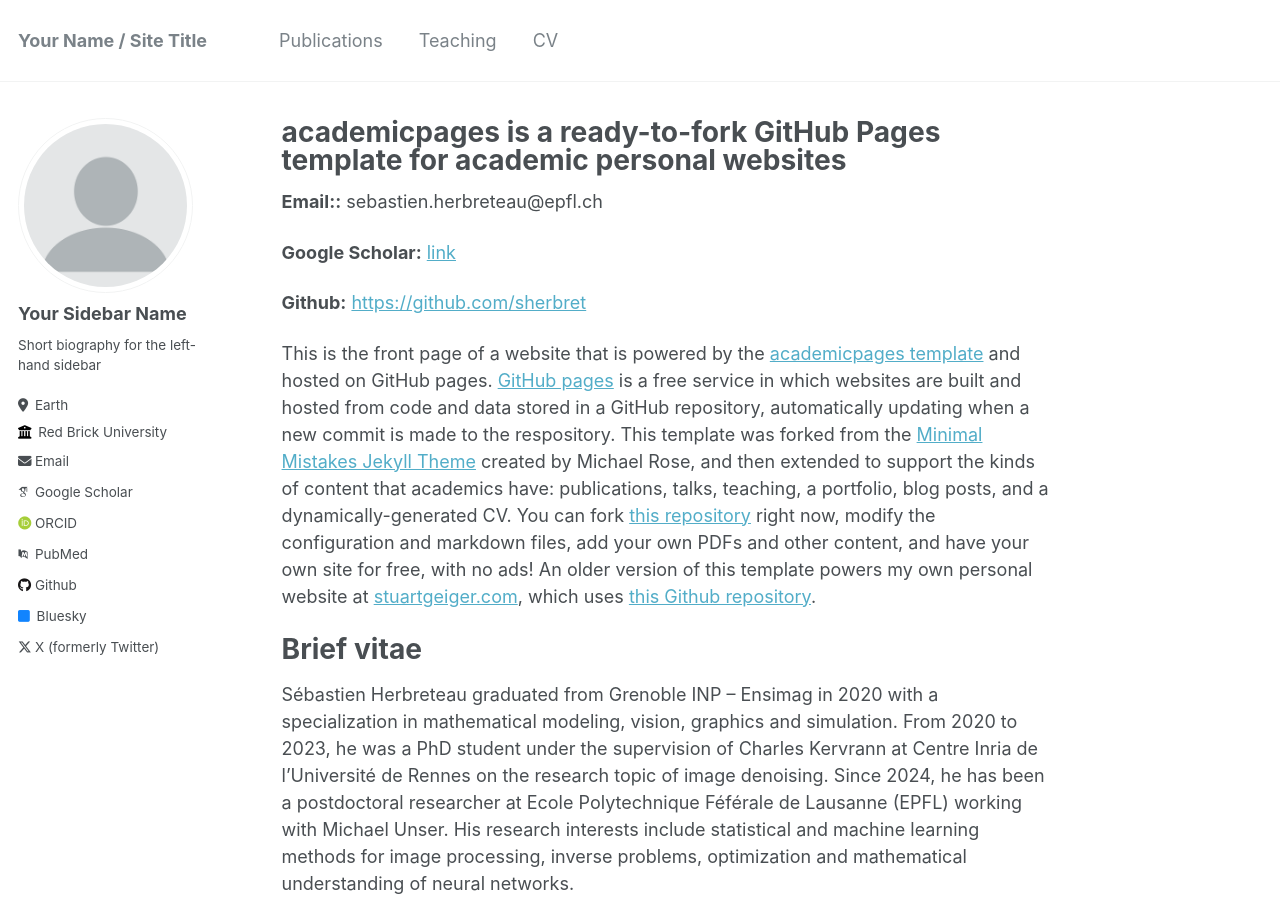
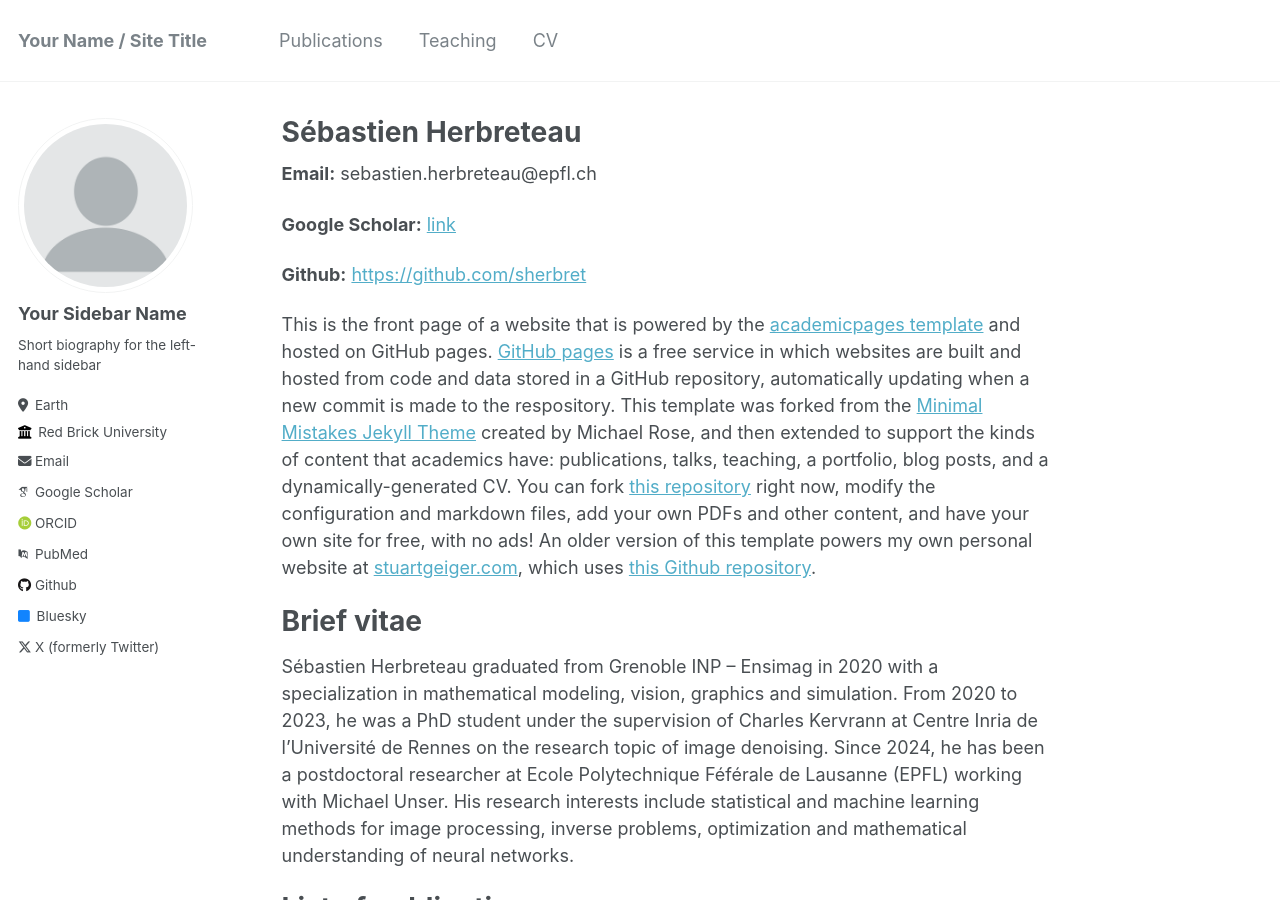
Before and after one commit to sherbret/sherbret.github.io, a Jekyll site: the page built from _pages/about.md, in a window 1280 px wide and 900 px high. Built offline with Jekyll 4.4.1, drawn with Linux system fonts in a browser that asks for light colours; some web fonts are replaced.

Commit message:
Update about.md

```diff
--- a/_pages/about.md
+++ b/_pages/about.md
@@ -1,13 +1,13 @@
 ---
 permalink: /
-title: "academicpages is a ready-to-fork GitHub Pages template for academic personal websites"
+title: "Sébastien Herbreteau"
 author_profile: true
 redirect_from:
   - /about/
   - /about.html
 ---
 
-**Email::** sebastien.herbreteau@epfl.ch
+**Email:** sebastien.herbreteau@epfl.ch
 
 **Google Scholar:** [link](https://scholar.google.com/citations?user=49pGY58AAAAJ&hl=fr&oi=ao)
 
```
